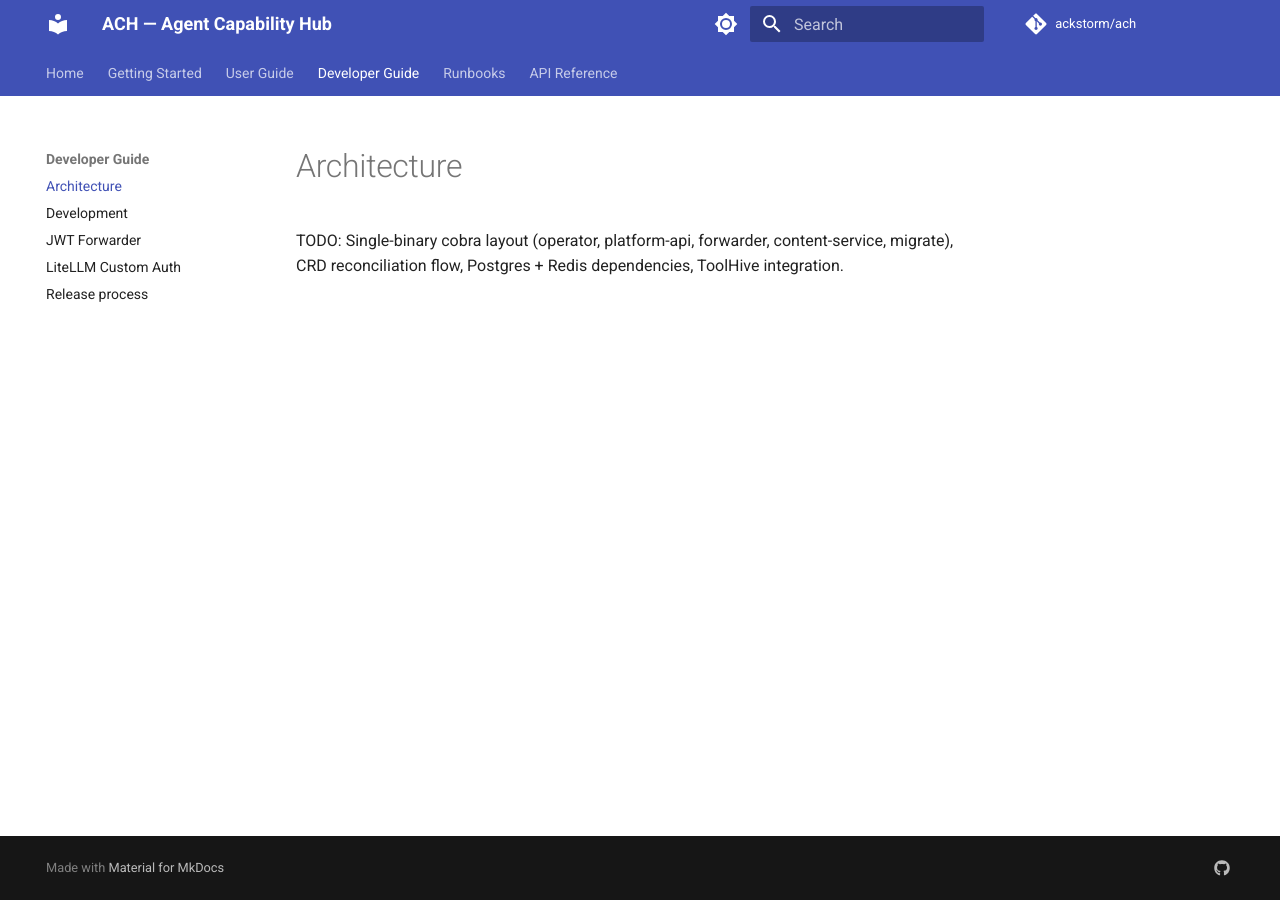
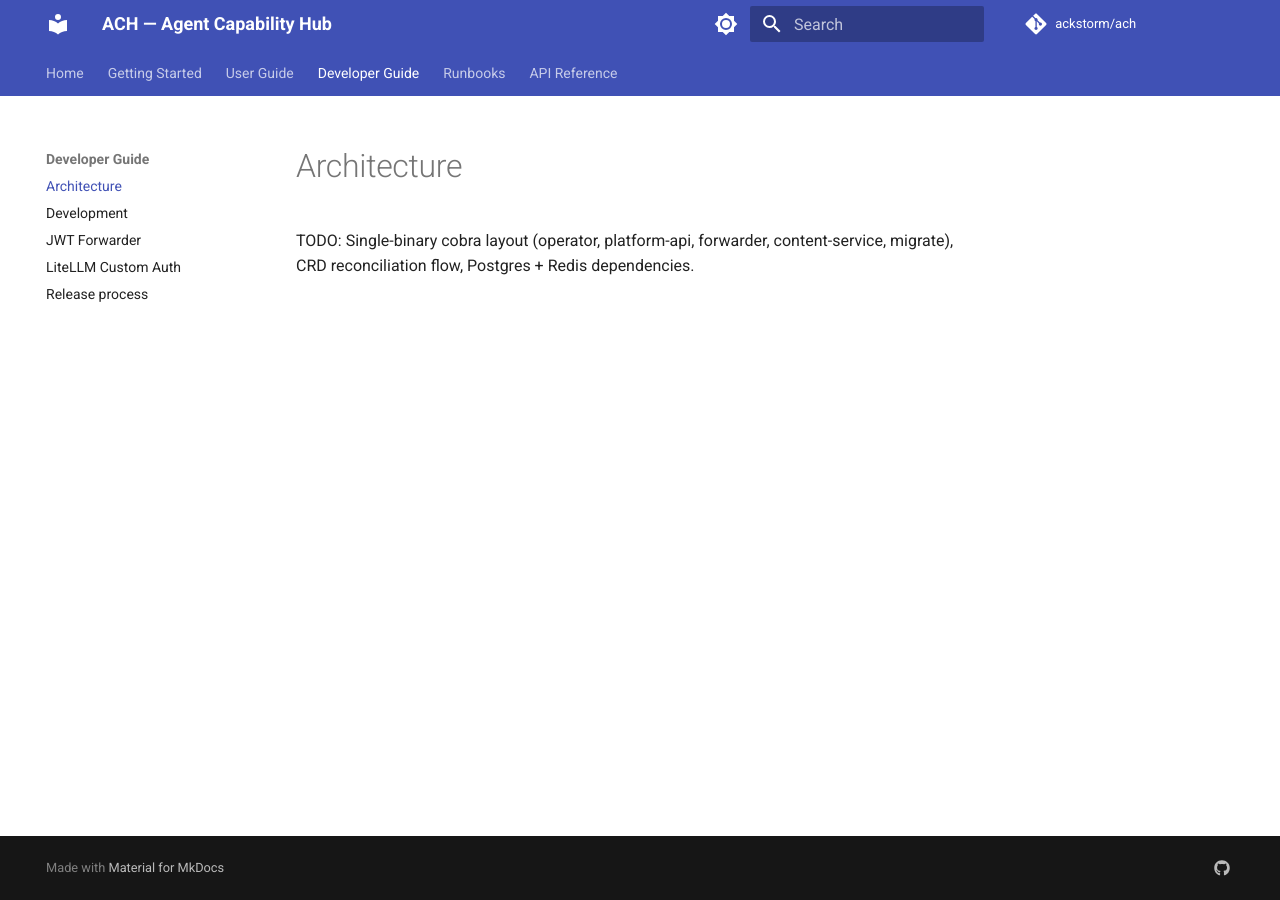
Before and after one commit to ackstorm/ach, an MkDocs documentation site: the page built from docs/developer-guide/architecture.md, in a window 1280 px wide. Built offline with MkDocs 1.6.1 and Material for MkDocs 9.7.7, drawn with Linux system fonts in a browser that asks for light colours; comment, search, counter and statistics services are not loaded; the version menu is left out.

Commit message:
chore: remove ToolHive scaffolding (no consumer; LiteLLM is the MCP SoT)
Co-Authored-By: Claude Sonnet 5 <noreply@anthropic.com>
Claude-Session: https://claude.ai/code/session_018W1pbcrQVszx6duKkv2Q81

```diff
--- a/docs/developer-guide/architecture.md
+++ b/docs/developer-guide/architecture.md
@@ -1,3 +1,3 @@
 # Architecture
 
-TODO: Single-binary cobra layout (operator, platform-api, forwarder, content-service, migrate), CRD reconciliation flow, Postgres + Redis dependencies, ToolHive integration.
+TODO: Single-binary cobra layout (operator, platform-api, forwarder, content-service, migrate), CRD reconciliation flow, Postgres + Redis dependencies.
```
Also changed, not shown: references/upstream-sync.md (+3 -3 lines), 8 other files.
